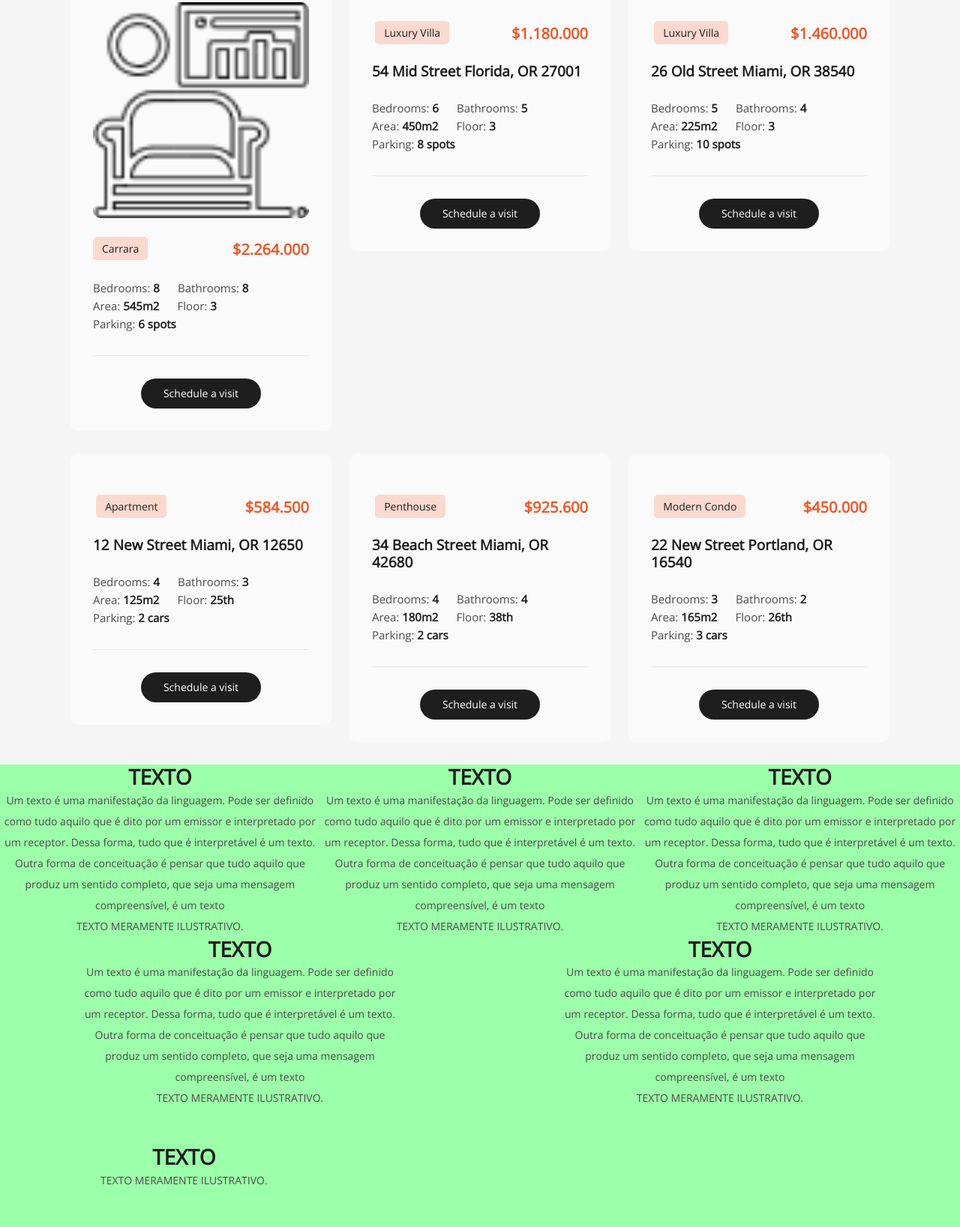
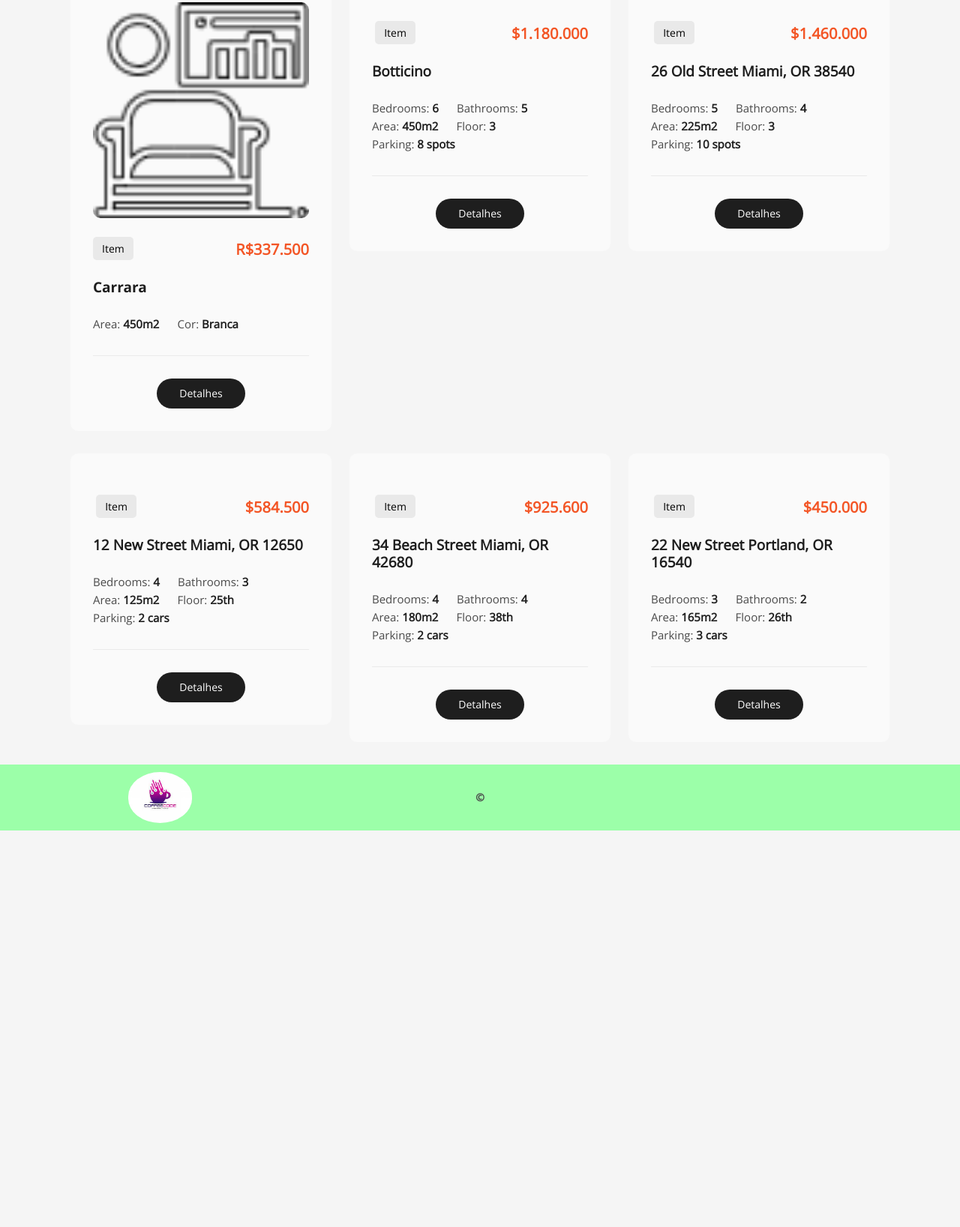
Before and after one commit to hunterteste/Meu-Site, a plain HTML site: page index.html in a window 1280 px wide. Shown: the part 1963-3600 px from the top of the page at 75% size. After the commit the page ends 3071 px from the top, so only its background shows below. Drawn offline with nearby package versions, Linux system fonts and the light colour scheme; files whose address does not match are found by name.

Commit message:
Add files via upload

```diff
--- a/css/style.css
+++ b/css/style.css
@@ -8,9 +8,13 @@
     text-align: center;
     display: flex;
     flex-direction: row;
-    flex-wrap: wrap;
-    justify-content: space-around;
+    align-items: center;
   }
+#logo{
+  width: 20%;
+  padding: 10px 0px;
+  border-radius: 100px;
+}
   #img{
     border-radius: 2vh;
   }
@@ -26,11 +30,13 @@
   #img2:hover{
     transform: scale(1.1);
     box-sizing: inherit;
+
   }
   #tt1{
     font-family: initial;
    color: #959595;
   }
+
   body{
     background-color: 	#f5f5f5;
   }
--- a/css/templatemo-villa-agency.css
+++ b/css/templatemo-villa-agency.css
@@ -1164,11 +1164,11 @@ Properties Style
 }
 
 .properties .item span.category {
-  background-color: #fbd9cf;
+  background-color: #e9e9e9;
   font-weight: 500;
   border-radius: 5px;
   font-size: 14px;
-  color: #1e1e1e;
+  color: #000000;
   padding: 5px 12px;
   display: inline-block;
   margin-top: 25px;
@@ -1501,7 +1501,7 @@ Single Page Style
 }
 
 .single-property .main-content span.category {
-  background-color: #fbd9cf;
+  background-color: #acacac;
   font-weight: 500;
   border-radius: 5px;
   font-size: 14px;
--- a/index.html
+++ b/index.html
@@ -7,6 +7,7 @@
     <link href="https://cdn.jsdelivr.net/npm/bootstrap@5.3.1/dist/css/bootstrap.min.css" rel="stylesheet">
   <script src="https://cdn.jsdelivr.net/npm/bootstrap@5.3.1/dist/js/bootstrap.bundle.min.js"></script>
   <script src="js/menu.js"></script>
+  <link rel="icon" href="logos/a.png">
 
   <link rel="stylesheet" href="css/fontawesome.css">
     <link rel="stylesheet" href="css/templatemo-villa-agency.css">
@@ -119,27 +120,25 @@
         <div class="col-lg-4 col-md-6">
           <div class="item">
             <a href="property-details.html"><img src="images/h.png" alt=""></a>
-            <span class="category">Carrara</span>
-            <h6>$2.264.000</h6>
-            <h4><a href="detalhes.html"></a></h4>
+            <span class="category">Item</span>
+            <h6>R$337.500</h6>
+            <h4><a style="font-family: 'Segoe UI', Tahoma, Geneva, Verdana, sans-serif;" href="detalhes.html">Carrara</a></h4>
             <ul>
-              <li>Bedrooms: <span>8</span></li>
-              <li>Bathrooms: <span>8</span></li>
-              <li>Area: <span>545m2</span></li>
-              <li>Floor: <span>3</span></li>
-              <li>Parking: <span>6 spots</span></li>
+              <li>Area: <span>450m2</span></li>
+              <li>Cor: <span>Branca</span></li>
+
             </ul>
             <div class="main-button">
-              <a href="detalhes.html">Schedule a visit</a>
+              <a href="detalhes.html">Detalhes</a>
             </div>
           </div>
         </div>
         <div class="col-lg-4 col-md-6">
           <div class="item">
             <a href="property-details.html"><img src="assets/images/property-02" alt=""></a>
-            <span class="category">Luxury Villa</span>
+            <span class="category">Item</span>
             <h6>$1.180.000</h6>
-            <h4><a href="property-details.html">54 Mid Street Florida, OR 27001</a></h4>
+            <h4><a href="property-details.html">Botticino</a></h4>
             <ul>
               <li>Bedrooms: <span>6</span></li>
               <li>Bathrooms: <span>5</span></li>
@@ -148,14 +147,14 @@
               <li>Parking: <span>8 spots</span></li>
             </ul>
             <div class="main-button">
-              <a href="property-details.html">Schedule a visit</a>
+              <a href="property-details.html">Detalhes</a>
             </div>
           </div>
         </div>
         <div class="col-lg-4 col-md-6">
           <div class="item">
             <a href="property-details.html"><img src="assets/images/property-03" alt=""></a>
-            <span class="category">Luxury Villa</span>
+            <span class="category">Item</span>
             <h6>$1.460.000</h6>
             <h4><a href="property-details.html">26 Old Street Miami, OR 38540</a></h4>
             <ul>
@@ -166,14 +165,14 @@
               <li>Parking: <span>10 spots</span></li>
             </ul>
             <div class="main-button">
-              <a href="property-details.html">Schedule a visit</a>
+              <a href="property-details.html">Detalhes</a>
             </div>
           </div>
         </div>
         <div class="col-lg-4 col-md-6">
           <div class="item">
             <a href="property-details.html"><img src="assets/images/property-04" alt=""></a>
-            <span class="category">Apartment</span>
+            <span class="category">Item</span>
             <h6>$584.500</h6>
             <h4><a href="property-details.html">12 New Street Miami, OR 12650</a></h4>
             <ul>
@@ -184,14 +183,14 @@
               <li>Parking: <span>2 cars</span></li>
             </ul>
             <div class="main-button">
-              <a href="property-details.html">Schedule a visit</a>
+              <a href="property-details.html">Detalhes</a>
             </div>
           </div>
         </div>
         <div class="col-lg-4 col-md-6">
           <div class="item">
             <a href="property-details.html"><img src="assets/images/property-05" alt=""></a>
-            <span class="category">Penthouse</span>
+            <span class="category">Item</span>
             <h6>$925.600</h6>
             <h4><a href="property-details.html">34 Beach Street Miami, OR 42680</a></h4>
             <ul>
@@ -202,14 +201,14 @@
               <li>Parking: <span>2 cars</span></li>
             </ul>
             <div class="main-button">
-              <a href="property-details.html">Schedule a visit</a>
+              <a href="property-details.html">Detalhes</a>
             </div>
           </div>
         </div>
         <div class="col-lg-4 col-md-6">
           <div class="item">
             <a href="property-details.html"><img src="assets/images/property-06" alt=""></a>
-            <span class="category">Modern Condo</span>
+            <span class="category">Item</span>
             <h6>$450.000</h6>
             <h4><a href="property-details.html">22 New Street Portland, OR 16540</a></h4>
             <ul>
@@ -220,7 +219,7 @@
               <li>Parking: <span>3 cars</span></li>
             </ul>
             <div class="main-button">
-              <a href="property-details.html">Schedule a visit</a>
+              <a href="property-details.html">Detalhes</a>
             </div>
           </div>
         </div>
@@ -239,61 +238,16 @@
   </div>
 </div>
 <div class="footer">
+  <div class="col-sm-4">
 
+    <img src="logos/a.jpg" id="logo"  alt="">
+
+  </div>
 
     <div class="col-sm-4">
-      <h3>TEXTO</h3>
-      <p>Um texto é uma manifestação da linguagem.
-         Pode ser definido como tudo aquilo que é dito por um emissor e interpretado por um receptor.
-         Dessa forma, tudo que é interpretável é um texto.
-          Outra forma de conceituação é pensar que tudo aquilo que produz um sentido completo,
-           que seja uma mensagem compreensível, é um texto</p>
-      <p>TEXTO MERAMENTE ILUSTRATIVO.</p>
-    </div>
-    <div class="col-sm-4">
-      <h3>TEXTO</h3>
-      <p>Um texto é uma manifestação da linguagem.
-         Pode ser definido como tudo aquilo que é dito por um emissor e interpretado por um receptor.
-         Dessa forma, tudo que é interpretável é um texto.
-          Outra forma de conceituação é pensar que tudo aquilo que produz um sentido completo,
-           que seja uma mensagem compreensível, é um texto</p>
-      <p>TEXTO MERAMENTE ILUSTRATIVO.</p>
-    </div>
-    <div class="col-sm-4">
-      <h3>TEXTO</h3>
-      <p>Um texto é uma manifestação da linguagem.
-         Pode ser definido como tudo aquilo que é dito por um emissor e interpretado por um receptor.
-         Dessa forma, tudo que é interpretável é um texto.
-          Outra forma de conceituação é pensar que tudo aquilo que produz um sentido completo,
-           que seja uma mensagem compreensível, é um texto</p>
-      <p>TEXTO MERAMENTE ILUSTRATIVO.</p>
-    </div>
-    <div class="col-sm-4">
-      <h3>TEXTO</h3>
-      <p>Um texto é uma manifestação da linguagem.
-         Pode ser definido como tudo aquilo que é dito por um emissor e interpretado por um receptor.
-         Dessa forma, tudo que é interpretável é um texto.
-          Outra forma de conceituação é pensar que tudo aquilo que produz um sentido completo,
-           que seja uma mensagem compreensível, é um texto</p>
-      <p>TEXTO MERAMENTE ILUSTRATIVO.</p>
-    </div>
-    <div class="col-sm-4">
-      <h3>TEXTO</h3>
-      <p>Um texto é uma manifestação da linguagem.
-         Pode ser definido como tudo aquilo que é dito por um emissor e interpretado por um receptor.
-         Dessa forma, tudo que é interpretável é um texto.
-          Outra forma de conceituação é pensar que tudo aquilo que produz um sentido completo,
-           que seja uma mensagem compreensível, é um texto</p>
-      <p>TEXTO MERAMENTE ILUSTRATIVO.</p>
 
-    </div>
-    <div class="container-fluid p-5   text-center">
-    <div class="col-sm-4">
-      <h3>TEXTO</h3>
+      <p id="tt2"><b>©</b></p>
 
-      <p>TEXTO MERAMENTE ILUSTRATIVO.</p>
-
-    </div>
     </div>
 
 
```
Also changed, not shown: logos/a.jpg (added), logos/a.png (added).
